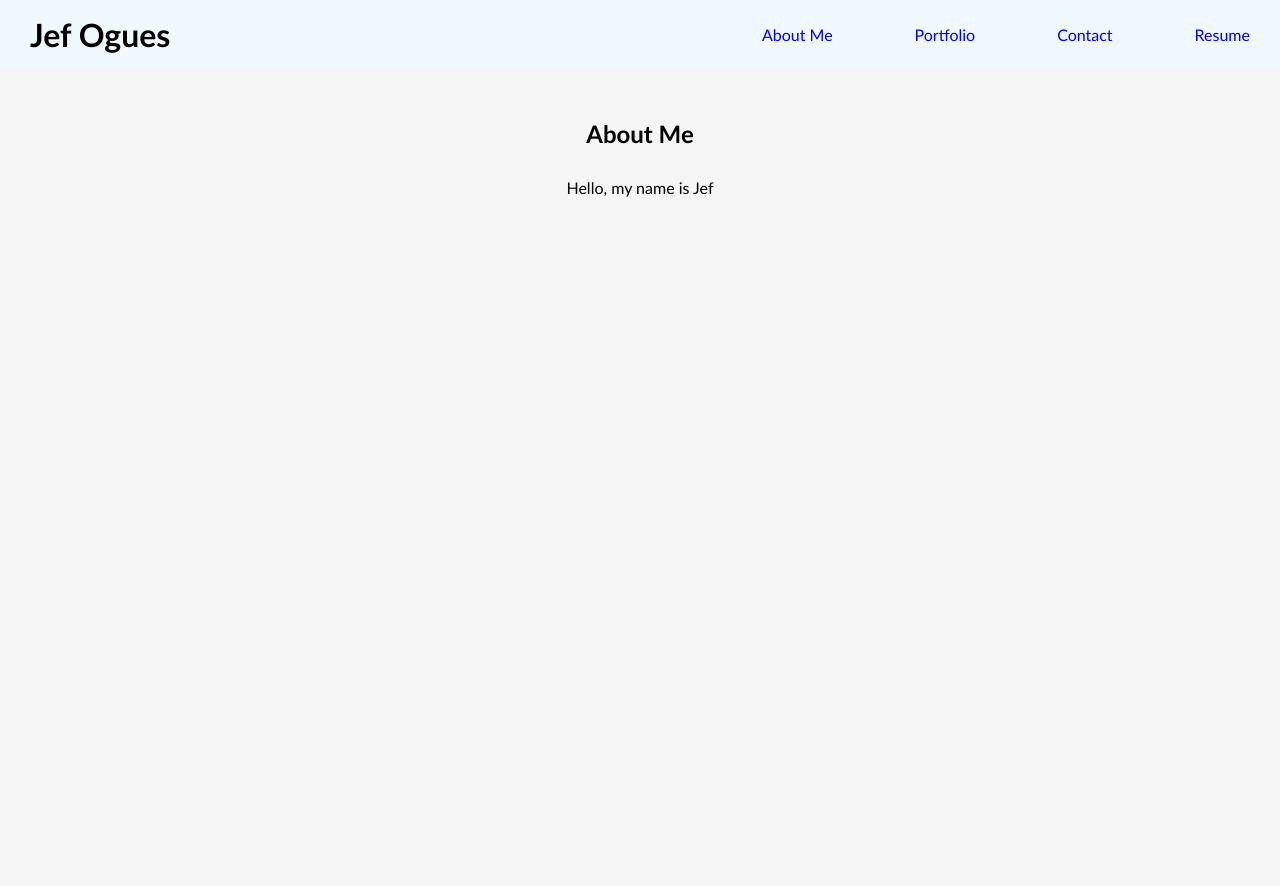
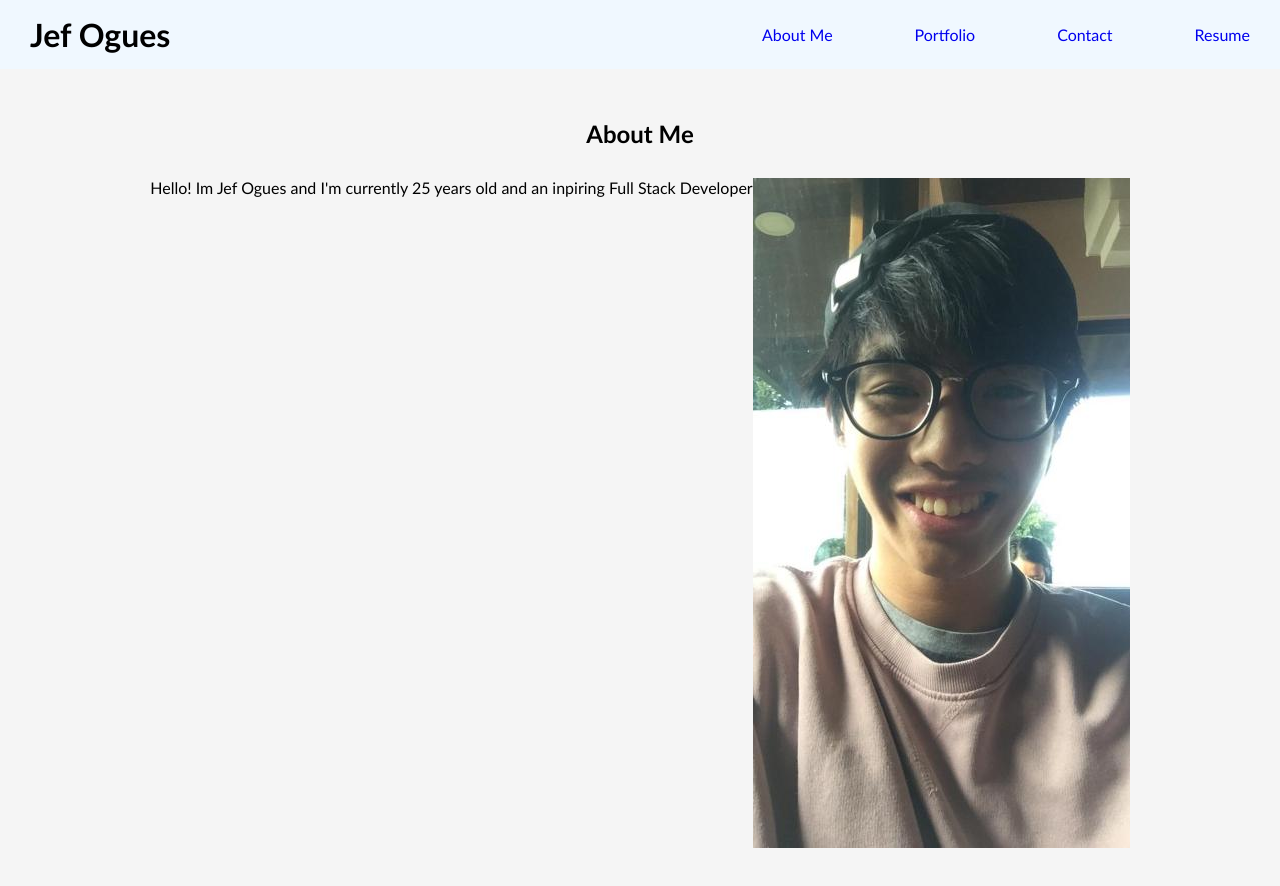
Before and after one commit to jef1197/Module-20, a React (Create React App) app: page / in a window 1280 px wide. Shown: the top 886 px of the page. Before the commit the page ends 800 px from the top, so only its background shows below. Built offline with nearby package versions, Linux system fonts and the light colour scheme.

Commit message:
abbout styles

```diff
--- a/src/App.css
+++ b/src/App.css
@@ -52,14 +52,18 @@ li a {
   align-items: center;
   flex-direction: column;
   padding: 50px;
-  height: 50vh;
+  /* height: 50vh; */
 }
 
 .content-container h1 {
   margin-bottom: 30px;
 }
 
+/* About Me Styles */
 
+.about-content {
+  display: flex;
+}
 
 /* Styles for mobile */
 @media only screen and (min-device-width: 320px) and (max-device-width: 480px) {
--- a/src/components/About.js
+++ b/src/components/About.js
@@ -1,11 +1,13 @@
 import React from 'react';
+import profile from '../assets/profile/me1.JPG'
 
 function About() {
 
 
   return (
-    <section>
-      <p>Hello, my name is Jef</p>
+    <section className='about-content'>
+      <div>Hello! Im Jef Ogues and I'm currently 25 years old and an inpiring Full Stack Developer</div>
+      <div><img src={profile} alt='selfie of me'/></div>
     </section>
     );
   }
```
Also changed, not shown: src/assets/profile/me1.JPG (added).
